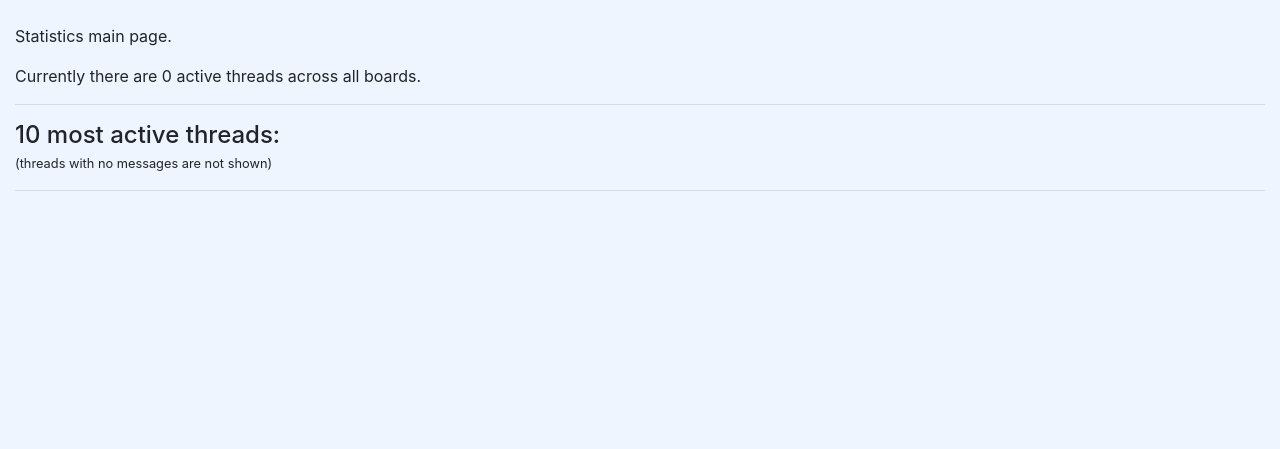
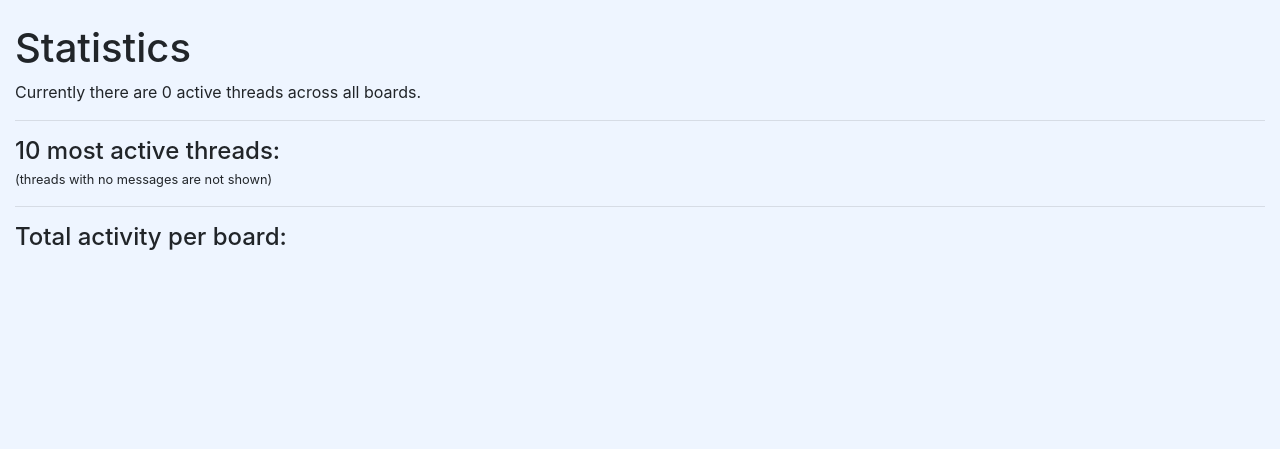
Before and after one commit to Tubaias/tsohalauta, a Flask app: page /statistics/ in a window 1280 px wide. Shown: the part 56-505 px from the top of the page. Run offline with Flask 2, Linux system fonts and the light colour scheme; data that the repository does not hold is empty; some libraries are stand-ins or nearby versions.

Commit message:
more statistics

```diff
--- a/application/boards/models.py
+++ b/application/boards/models.py
@@ -1,3 +1,5 @@
+from sqlalchemy.sql import text
+
 from application import db
 
 class Board(db.Model):
@@ -8,3 +10,18 @@ class Board(db.Model):
 
     def __init__(self, tag):
         self.tag = tag
+
+    @staticmethod
+    def get_all_boards_total_activity():
+        stmt = text("SELECT Board.id, Board.tag, SUM(Thread.activity) AS activity FROM Board"
+                    " LEFT JOIN Thread ON Thread.board_id = Board.id"
+                    " GROUP BY Board.id"
+                    " ORDER BY activity DESC")
+
+        res = db.engine.execute(stmt)
+
+        response = []
+        for row in res:
+            response.append({"id":row[0], "tag":row[1], "activity":row[2]})
+
+        return response
--- a/application/statistics/views.py
+++ b/application/statistics/views.py
@@ -2,7 +2,9 @@ from flask import redirect, render_template, request, url_for
 
 from application import app, db
 from application.threads.models import Thread
+from application.boards.models import Board
 
 @app.route("/statistics/", methods=["GET"])
 def statistics_index():
-    return render_template("statistics/mainstats.html", top10_threads=Thread.find_top10_threads(), threadcount=Thread.query.count())
+    return render_template("statistics/mainstats.html", top10_threads=Thread.find_top10_threads(), threadcount=Thread.query.count(),
+                            boards_by_activity = Board.get_all_boards_total_activity())
--- a/application/templates/messages/list.html
+++ b/application/templates/messages/list.html
@@ -1,6 +1,10 @@
 {% extends "layout.html" %}
 
 {% block body %}
+<form>
+  <button class=navbutton formaction="{{ url_for('boards_index', board=thread.board_id) }}">return to board</button>
+</form>
+
 {% if current_user.is_authenticated %}
 <form>
   <button class=deletebutton formaction="{{ url_for('threads_info', thread=thread.id) }}">Edit thread</button>
--- a/application/templates/statistics/mainstats.html
+++ b/application/templates/statistics/mainstats.html
@@ -2,8 +2,15 @@
 
 {% block body %}
 
-<p>Statistics main page.</p>
+<h1>Statistics</h1>
+
 Currently there are {{ threadcount }} active threads across all boards.
+
+{% if current_user.is_authenticated %}
+  <br>
+  <b>Actions taken on current moderator account:</b>
+  {{current_user.actions_taken}}
+{% endif %}
 <hr>
 
 <h4 style="margin: 0px">10 most active threads:</h4>
@@ -20,8 +27,13 @@ Currently there are {{ threadcount }} active threads across all boards.
 </ol>
 <hr>
 
-{% if current_user.is_authenticated %}
-  Actions taken on current moderator account: {{current_user.actions_taken}}
-{% endif %}
+<h4 style="margin: 0px">Total activity per board:</h4>
+<ol>
+  {% for board in boards_by_activity %}
+  <li>
+    <a style="font-size: 24px;" href="{{ url_for('boards_index', board=board.id) }}">/{{ board.tag }}/</a> | Activity: {{ board.activity }}
+  </li>
+  {% endfor %}
+</ol>
 
 {% endblock %}
```
